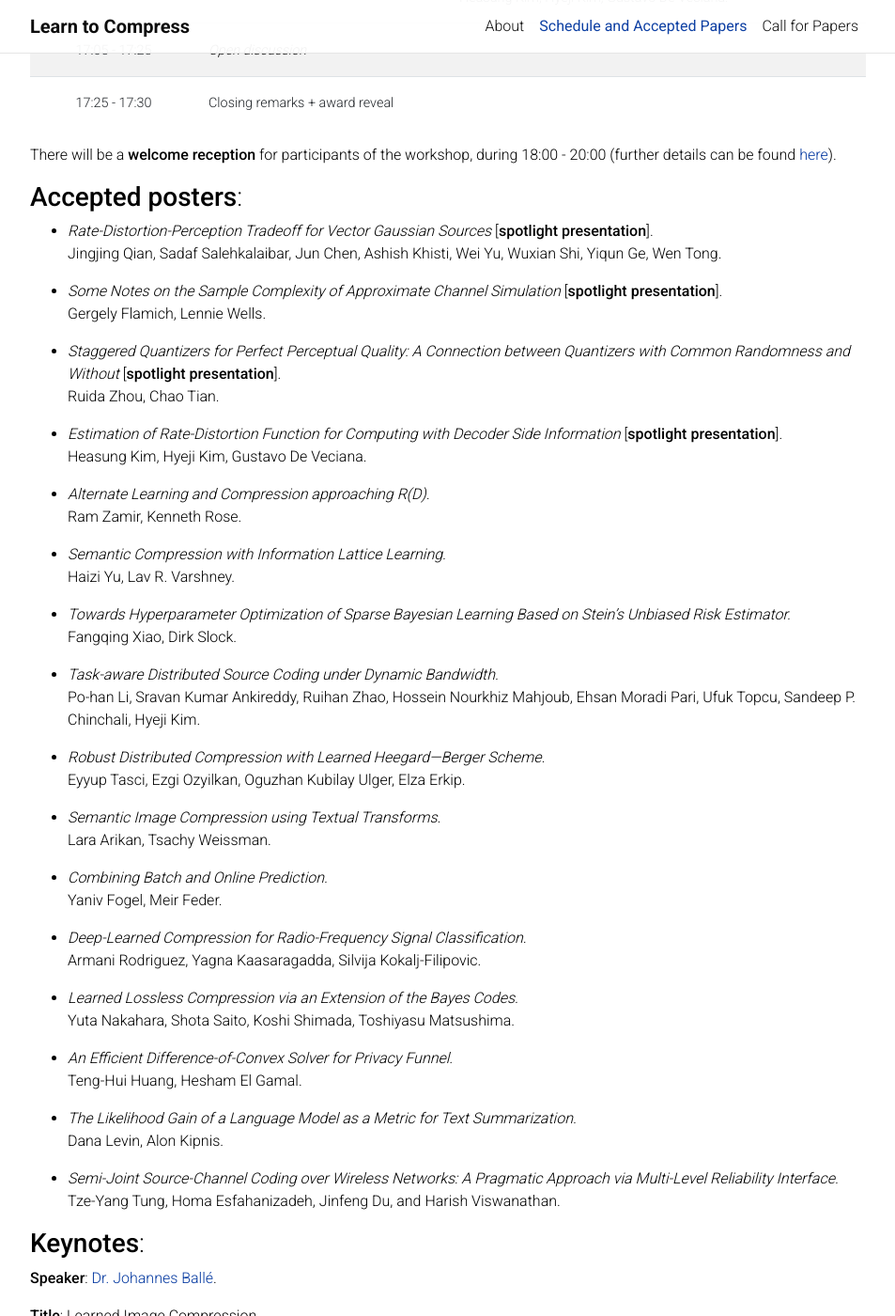
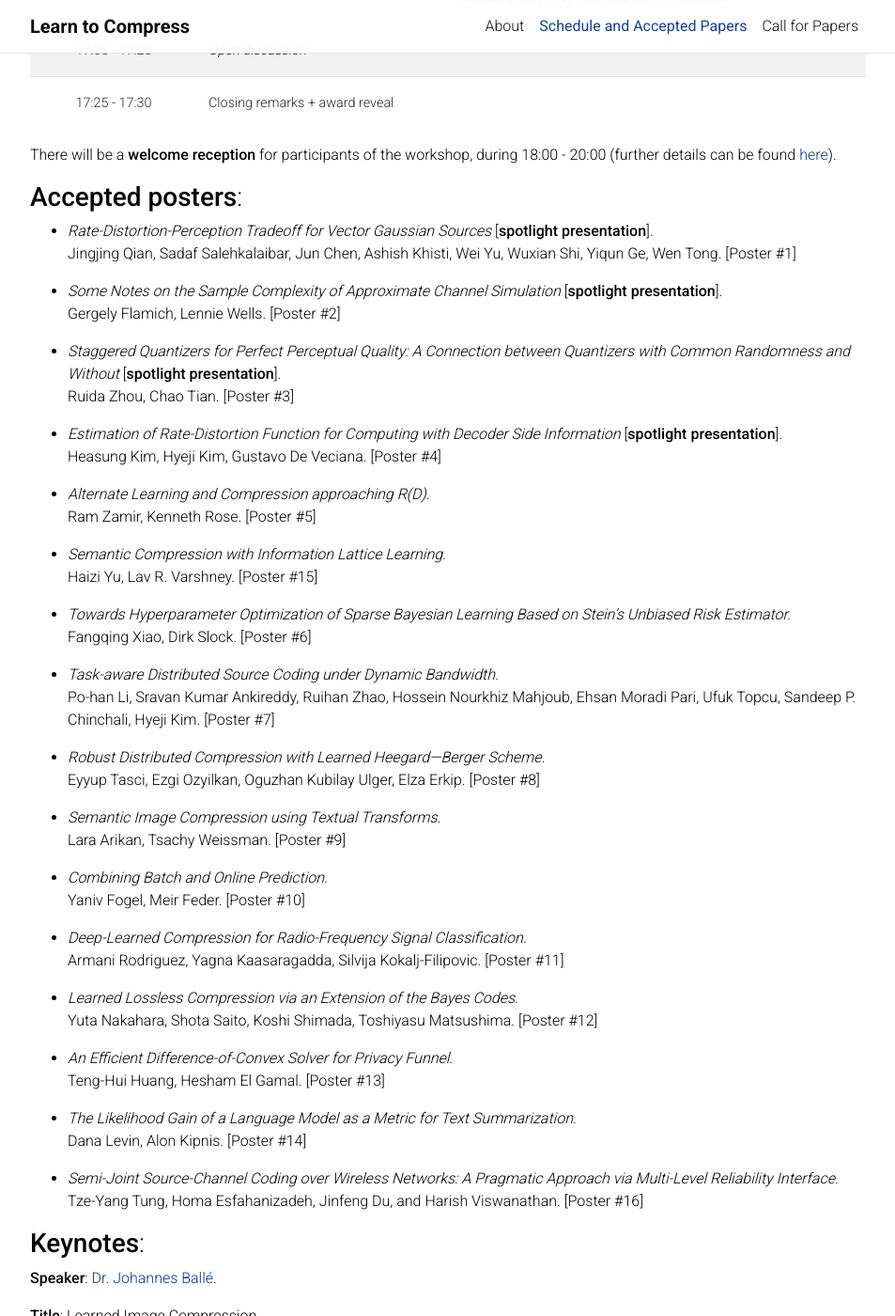
Before and after one commit to learn-to-compress-workshop-isit/learn-to-compress-workshop-isit.github.io, a Jekyll site: the page built from _pages/schedule.md, in a window 1280 px wide and 1400 px high, scrolled down 1410 px. Shown: the whole window at 94% size, without its empty margins (163-1116 px from the left). Built offline with Jekyll 4.4.1, drawn with Linux system fonts in a browser that asks for light colours; comment, search, counter and statistics services are not loaded; a style sheet for code colours, icons or effects is not loaded.

Commit message:
announce poster numbers

```diff
--- a/_pages/schedule.md
+++ b/_pages/schedule.md
@@ -57,55 +57,55 @@ There will be a **welcome reception** for participants of the workshop, during 1
 ### **Accepted posters**:
 
 - [*Rate-Distortion-Perception Tradeoff for Vector Gaussian Sources*](https://openreview.net/forum?id=NP2eeHpVJO) [**spotlight presentation**]. \
-Jingjing Qian, Sadaf Salehkalaibar, Jun Chen, Ashish Khisti, Wei Yu, Wuxian Shi, Yiqun Ge, Wen Tong.
+Jingjing Qian, Sadaf Salehkalaibar, Jun Chen, Ashish Khisti, Wei Yu, Wuxian Shi, Yiqun Ge, Wen Tong. [Poster #1]
 
 - [*Some Notes on the Sample Complexity of Approximate Channel Simulation*](https://openreview.net/forum?id=Hq07uannyG) [**spotlight presentation**]. \
-Gergely Flamich, Lennie Wells.
+Gergely Flamich, Lennie Wells. [Poster #2]
 
 - [*Staggered Quantizers for Perfect Perceptual Quality: A Connection between Quantizers with Common Randomness and Without*](https://openreview.net/forum?id=keX3SC5cOt) [**spotlight presentation**]. \
-Ruida Zhou, Chao Tian.
+Ruida Zhou, Chao Tian. [Poster #3]
 
 - [*Estimation of Rate-Distortion Function for Computing with Decoder Side Information*](https://openreview.net/forum?id=xDa9Dxoww0) [**spotlight presentation**]. \
- Heasung Kim, Hyeji Kim, Gustavo De Veciana.
+ Heasung Kim, Hyeji Kim, Gustavo De Veciana. [Poster #4]
 
 
 - [*Alternate Learning and Compression approaching R(D).*](https://openreview.net/forum?id=gUoegiopC1)\
-Ram Zamir, Kenneth Rose.
+Ram Zamir, Kenneth Rose. [Poster #5]
 
 - [*Semantic Compression with Information Lattice Learning.*](https://openreview.net/forum?id=Me4WnG7YXc)\
-Haizi Yu, Lav R. Varshney.
+Haizi Yu, Lav R. Varshney. [Poster #15]
 
 - [*Towards Hyperparameter Optimization of Sparse Bayesian Learning Based on Stein's Unbiased Risk Estimator.*](https://openreview.net/forum?id=uIdmrxiwEN)\
-Fangqing Xiao, Dirk Slock.
+Fangqing Xiao, Dirk Slock. [Poster #6]
 
 - [*Task-aware Distributed Source Coding under Dynamic Bandwidth.*](https://openreview.net/forum?id=kAJuNaozWY)\
-Po-han Li, Sravan Kumar Ankireddy, Ruihan Zhao, Hossein Nourkhiz Mahjoub, Ehsan Moradi Pari, Ufuk Topcu, Sandeep P. Chinchali, Hyeji Kim.
+Po-han Li, Sravan Kumar Ankireddy, Ruihan Zhao, Hossein Nourkhiz Mahjoub, Ehsan Moradi Pari, Ufuk Topcu, Sandeep P. Chinchali, Hyeji Kim. [Poster #7]
 
 
 - [*Robust Distributed Compression with Learned Heegard—Berger Scheme.*](https://openreview.net/forum?id=4V6nB9oH1w)\
-Eyyup Tasci, Ezgi Ozyilkan, Oguzhan Kubilay Ulger, Elza Erkip.
+Eyyup Tasci, Ezgi Ozyilkan, Oguzhan Kubilay Ulger, Elza Erkip. [Poster #8]
 
 - [*Semantic Image Compression using Textual Transforms.*](https://openreview.net/forum?id=KPVnWPZzzq)\
-Lara Arikan, Tsachy Weissman.
+Lara Arikan, Tsachy Weissman. [Poster #9]
 
 
 - [*Combining Batch and Online Prediction.*](https://openreview.net/forum?id=fRgRzxhIax)\
-Yaniv Fogel, Meir Feder.
+Yaniv Fogel, Meir Feder. [Poster #10]
 
 - [*Deep-Learned Compression for Radio-Frequency Signal Classification.*](https://openreview.net/forum?id=T3DPLRYzD9)\
-Armani Rodriguez, Yagna Kaasaragadda, Silvija Kokalj-Filipovic.
+Armani Rodriguez, Yagna Kaasaragadda, Silvija Kokalj-Filipovic. [Poster #11]
 
 - [*Learned Lossless Compression via an Extension of the Bayes Codes.*](https://openreview.net/forum?id=UQx2TYcdmU)\
-Yuta Nakahara, Shota Saito, Koshi Shimada, Toshiyasu Matsushima.
+Yuta Nakahara, Shota Saito, Koshi Shimada, Toshiyasu Matsushima. [Poster #12]
 
 - [*An Efficient Difference-of-Convex Solver for Privacy Funnel.*](https://openreview.net/forum?id=dO66fjGG6J)\
-Teng-Hui Huang, Hesham El Gamal.
+Teng-Hui Huang, Hesham El Gamal. [Poster #13]
 
 - [*The Likelihood Gain of a Language Model as a Metric for Text Summarization.*](https://openreview.net/forum?id=YeKgNL7G7Q)\
-Dana Levin, Alon Kipnis.
+Dana Levin, Alon Kipnis. [Poster #14]
 
 - *Semi-Joint Source-Channel Coding over Wireless Networks: A Pragmatic Approach via Multi-Level Reliability Interface.*  \
-Tze-Yang Tung, Homa Esfahanizadeh, Jinfeng Du, and Harish Viswanathan.
+Tze-Yang Tung, Homa Esfahanizadeh, Jinfeng Du, and Harish Viswanathan. [Poster #16]
 
 
 ### **Keynotes**:
```
Also changed, not shown: 11 other files.
